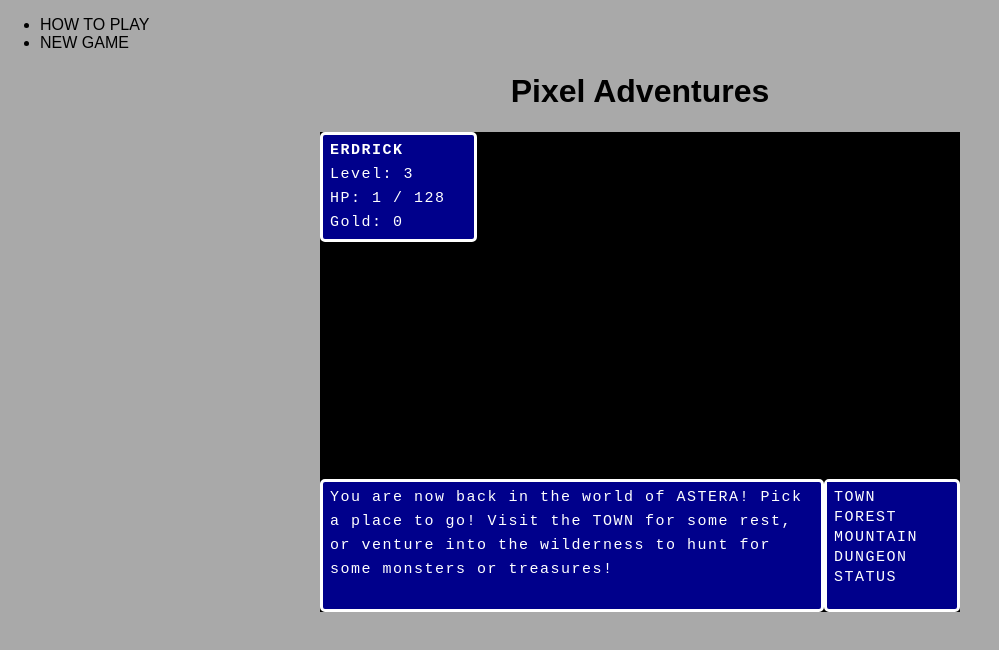
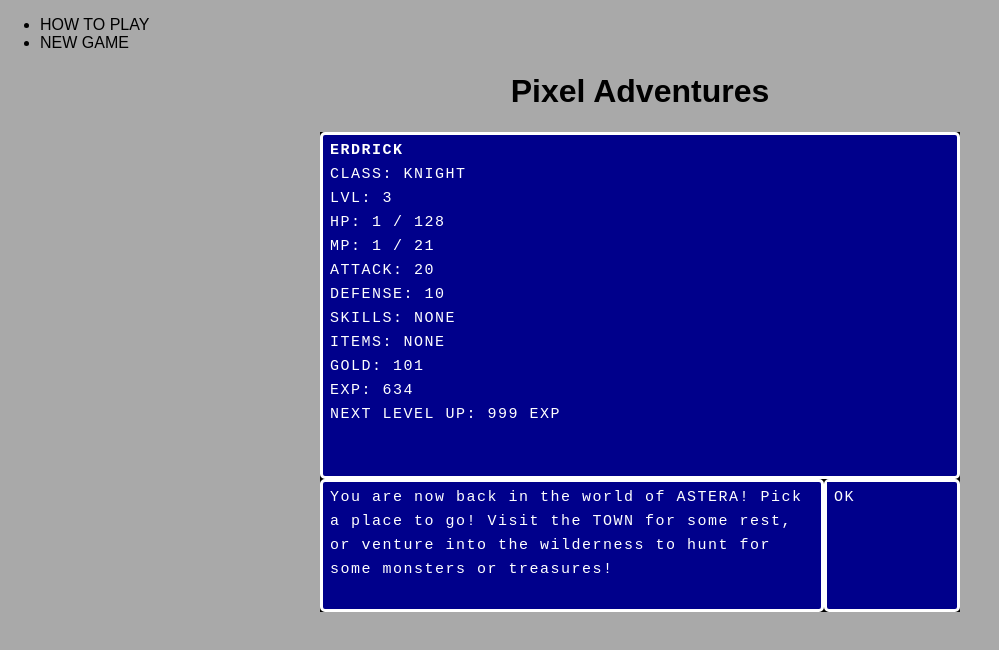
Before and after one commit to TheSundayMailman/pixel-adventures-client, a React (Create React App) app: page / in a window 1280 px wide. Both pictures are taken after a click on the button "STATUS". Shown: the top 650 px of the page, without its empty margins (0-999 px from the left). Built offline with nearby package versions, Linux system fonts and the light colour scheme.

Commit message:
player-status window can now be toggled; added MP to player stats

```diff
--- a/src/App.css
+++ b/src/App.css
@@ -31,8 +31,14 @@ h2, p {
 /* POSITIONS OF MENUS */
 .character-status {
   display: inline-block;
+}
+#summaryView {
   width: 157px;
-  height: 110px;
+  height: 133px;
+}
+#fullView {
+  width: 640px;
+  height: 347px
 }
 .event-log {
   display: inline-block;
--- a/src/actions/index.js
+++ b/src/actions/index.js
@@ -1,3 +1,10 @@
+export const TOGGLE_STATUS_MODE = 'TOGGLE_STATUS_MODE';
+export const toggleStatusMode = () => {
+  return {
+    type: TOGGLE_STATUS_MODE
+  };
+};
+
 export const ENTER_HUB_MODE = 'ENTER_HUB_MODE';
 export const enterHubMode = (messages) => {
   return {
@@ -39,8 +46,12 @@ export const populateNpcObject = (npc) => {
 };
 
 // export const GET_NEW_NPC = 'GET_NEW_NPC';
-// export const getNewNPC = () => (dispatch) => {
-//   fetch('api/address/here')
+// export const getNewNPC = () => (dispatch, getState) => {
+//   const authToken = getState().auth.authToken; // need to setup and import auth
+//   fetch('api/address/here', {
+//     method: 'GET',
+//     header: {Authorization: `Bearer ${authToken}`}
+//   })
 //     .then(res => res.json())
 //     .then(enemy => disptach(populateNpcObject(enemy)))
 //     .catch(err => console.error(err));
@@ -64,8 +75,12 @@ export const populateEnemyObject = (enemy) => {
 };
 
 // export const GET_NEW_ENEMY = 'GET_NEW_ENEMY';
-// export const getNewEnemy = () => (dispatch) => {
-//   fetch('api/address/here')
+// export const getNewEnemy = () => (dispatch, getState) => {
+//   const authToken = getState().auth.authToken; // need to setup and import auth
+//   fetch('api/address/here', {
+//     method: 'GET',
+//     header: {Authorization: `Bearer ${authToken}`}
+//   })
 //     .then(res => res.json())
 //     .then(enemy => disptach(populateEnemyObject(enemy)))
 //     .catch(err => console.error(err));
@@ -84,6 +99,14 @@ export const updatePlayerHp = (newHp) => {
   return {
     type: UPDATE_PLAYER_HP,
     newHp,
+  };
+};
+
+export const UPDATE_PLAYER_MP = 'UPDATE_PLAYER_MP';
+export const updatePlayerMp = (newMp) => {
+  return {
+    type: UPDATE_PLAYER_MP,
+    newMp,
   };
 };
 
--- a/src/components/command-list.js
+++ b/src/components/command-list.js
@@ -2,6 +2,7 @@ import React from 'react';
 import {connect} from 'react-redux';
 
 import {
+  toggleStatusMode,
   enterHubMode,
   enterTownMode,
   populateNpcObject,
@@ -13,6 +14,7 @@ import {
   updateEnemyHp,
   updatePlayerGold,
   updatePlayerHp,
+  updatePlayerMp,
   finishPlayerTurn,
   finishEnemyTurn,
   collectBattleRewards,
@@ -27,7 +29,7 @@ import dungeonEnemyDb from '../database/dungeon-enemy-db.js';
 
 export class CommandList extends React.Component {
   viewPlayerStatus() {
-    console.log('tried to view status...');
+    this.props.dispatch(toggleStatusMode());
   }
 
   enterHub() {
@@ -73,7 +75,7 @@ export class CommandList extends React.Component {
     const messages = [
       'INN-KEEPER:',
       'Would you like to stay the night and restore',
-      'your HP?',
+      'your HP and MP?',
       'It costs 50 GOLD per stay...'
     ];
     this.props.dispatch(toggleInnMode(messages));
@@ -81,6 +83,7 @@ export class CommandList extends React.Component {
 
   stayAtInn() {
     const newHp = this.props.player.hp.max;
+    const newMp = this.props.player.mp.max;
     const oldGold = this.props.player.gold;
     const newGold = oldGold - 50;
     let messages;
@@ -95,9 +98,10 @@ export class CommandList extends React.Component {
         'INN-KEEPER:',
         'Thank you! Enjoy your stay!',
         ' ',
-        '(Your HP is fully restored!)'
+        '(Your HP and MP are fully restored!)'
       ];
       this.props.dispatch(updatePlayerHp(newHp));
+      this.props.dispatch(updatePlayerMp(newMp));
       this.props.dispatch(updatePlayerGold(newGold));
       this.props.dispatch(toggleConvoMode(messages));
     }
@@ -172,8 +176,8 @@ export class CommandList extends React.Component {
 
   engageBattle() {
     const messages = [
-      `As you explore the ${this.props.game.currentLocation}, a ${this.props.enemy.name} suddenly`,
-      'draws near!',
+      `As you explore the ${this.props.game.currentLocation}, a ${this.props.enemy.name}`,
+      'suddenly draws near!',
       'It prepares for battle!',
       'What will you do next?'
     ];
@@ -199,7 +203,7 @@ export class CommandList extends React.Component {
         `${player.name} attacked!`,
         `${enemy.name} received ${damage} damage points!`,
         `${enemy.name} is defeated!`,
-        `${player.name} gains ${enemy.rewards.exp} exp points and ${enemy.rewards.gold} gold!`
+        `${player.name} gains ${enemy.rewards.exp} EXP points and ${enemy.rewards.gold} GOLD!`
       ];
       this.props.dispatch(updateEnemyHp(newHp));
       this.props.dispatch(toggleVictoryMode(messages));
@@ -246,7 +250,7 @@ export class CommandList extends React.Component {
       messages = [
         `${player.name} successfully makes a daring escape`,
         `from the ${enemy.name}!`,
-        `${player.name} gains 1 exp point and 1 gold...`
+        `${player.name} gains 1 EXP point and 1 GOLD...`
       ];
       this.props.dispatch(toggleVictoryMode(messages));
       this.props.dispatch(collectBattleRewards(1, 1))
@@ -264,6 +268,13 @@ export class CommandList extends React.Component {
   }
 
   render() {
+    if (this.props.game.statusMode) {
+      return (
+        <section id="statusMode" className="menu command-list animate-reveal animate-last">
+        <button onClick={() => this.viewPlayerStatus()}>OK</button>
+      </section>
+      );
+    }
     if (this.props.game.hubMode) {
       return (
         <section id="hubMode" className="menu command-list animate-reveal animate-last">
--- a/src/components/game-container.js
+++ b/src/components/game-container.js
@@ -5,6 +5,10 @@ import EventLog from './event-log.js';
 import CommandList from './command-list.js';
 
 export default class App extends React.Component {
+  componentDidMount() {
+    // fetch player data here
+  }
+
   render() {
     return (
         <main className="game-container">
--- a/src/components/player-status.js
+++ b/src/components/player-status.js
@@ -3,19 +3,41 @@ import {connect} from 'react-redux';
 
 export class PlayerStatus extends React.Component {
   render() {
-    return (
-      <section className="menu character-status">
-        <h2>{this.props.player.name}</h2>
-        <p>Level: {this.props.player.level}</p>
-        <p>HP: {this.props.player.hp.current} / {this.props.player.hp.max}</p>
-        <p>Gold: {this.props.player.gold}</p>
-      </section>
-    );
+    if (!this.props.statusMode) {
+      return (
+        <section className="menu character-status" id="summaryView">
+          <h2>{this.props.player.name}</h2>
+          <p>LVL: {this.props.player.level}</p>
+          <p>HP: {this.props.player.hp.current} / {this.props.player.hp.max}</p>
+          <p>MP: {this.props.player.mp.current} / {this.props.player.mp.max}</p>
+          <p>GOLD: {this.props.player.gold}</p>
+        </section>
+      );
+    }
+    if (this.props.statusMode) {
+      return (
+        <section className="menu character-status" id="fullView">
+          <h2>{this.props.player.name}</h2>
+          <p>CLASS: {this.props.player.job}</p>
+          <p>LVL: {this.props.player.level}</p>
+          <p>HP: {this.props.player.hp.current} / {this.props.player.hp.max}</p>
+          <p>MP: {this.props.player.mp.current} / {this.props.player.mp.max}</p>
+          <p>ATTACK: {this.props.player.stats.attack}</p>
+          <p>DEFENSE: {this.props.player.stats.defense}</p>
+          <p>SKILLS: NONE</p>
+          <p>ITEMS: NONE</p>
+          <p>GOLD: {this.props.player.gold}</p>
+          <p>EXP: {this.props.player.exp}</p>
+          <p>NEXT LEVEL UP: 999 EXP</p>
+        </section>
+      );
+    }
   }
 }
 
 const mapStateToProps = (state, props) => {
   return {
+    statusMode: state.game.statusMode,
     player: state.player
   };
 };
--- a/src/reducers/game-reducer.js
+++ b/src/reducers/game-reducer.js
@@ -1,5 +1,6 @@
 const initialState = {
   currentLocation: 'ASTERA',
+  statusMode: false,
   hubMode: true,
   townMode: false,
   convoMode: false,
@@ -20,6 +21,12 @@ const initialState = {
 };
 
 export const gameReducer = (state = initialState, action) => {
+  if (action.type === 'TOGGLE_STATUS_MODE') {
+    return {
+      ...state,
+      statusMode: !state.statusMode
+    };
+  }
   if (action.type === 'ENTER_HUB_MODE') {
     return {
       ...state,
--- a/src/reducers/player-reducer.js
+++ b/src/reducers/player-reducer.js
@@ -1,10 +1,12 @@
 const initialState = {
   name: 'ERDRICK',
+  job: 'KNIGHT',
   level: 3,
   hp: {current: 1, max: 128},
+  mp: {current: 1, max: 21},
   stats: {attack: 20, defense: 10},
   exp: 634,
-  gold: 0,
+  gold: 101,
   items: {potions: 2}
 };
 
@@ -13,6 +15,12 @@ export const playerReducer = (state = initialState, action) => {
     return {
       ...state,
       hp: {...state.hp, current: action.newHp}
+    };
+  }
+  if (action.type === 'UPDATE_PLAYER_MP') {
+    return {
+      ...state,
+      mp: {...state.mp, current: action.newMp}
     };
   }
   if (action.type === 'UPDATE_PLAYER_GOLD') {
```
